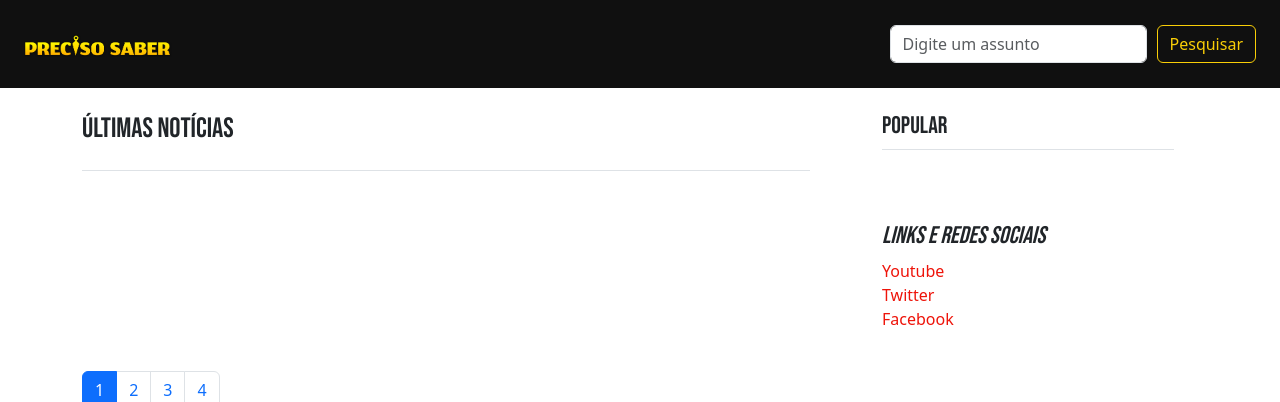
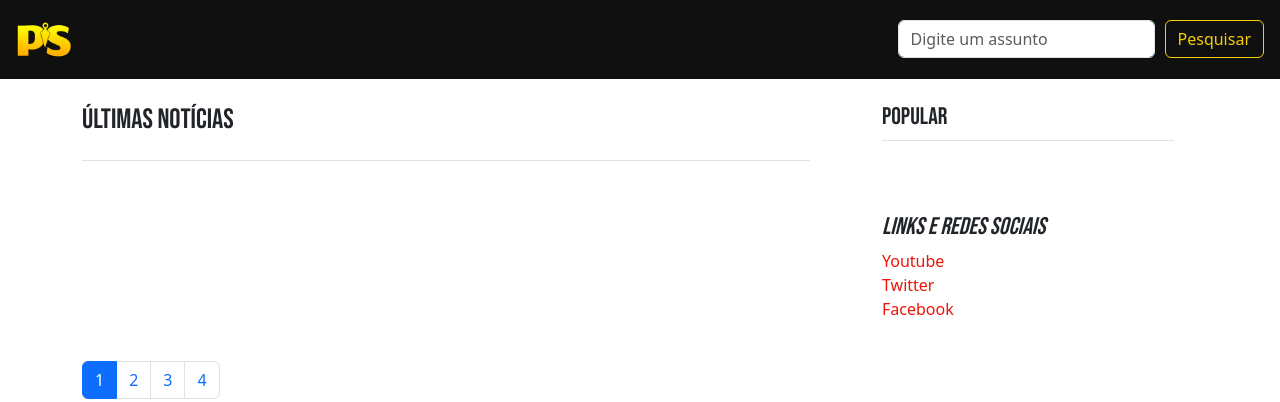
Before and after one commit to TierryBr/blog-preciso-saber, a Django app: page / in a window 1280 px wide. Shown: the top 402 px of the page. Run offline with Django 4.2, Linux system fonts and the light colour scheme; data that the repository does not hold is empty; some libraries are stand-ins or nearby versions.

Commit message:
update logo

```diff
--- a/templates/layout.html
+++ b/templates/layout.html
@@ -292,7 +292,7 @@
   </head>
   <body>
 
-  <div class="container-header py-3 px-4">
+  <div class="container-header py-2 px-3">
     <!-- <div class="row flex-nowrap justify-content-between align-items-center">
       <div class="col-4 pt-1">
         <a class="blog-header-logo text-dark" href="/">
@@ -308,7 +308,7 @@
     </div> -->
     <nav class="navbar navbar-expand-lg navbar-light">
       <a class="navbar-brand" href="/">
-        <img class="img-logo" src="{% static '/img/logo_nome.png' %}" alt="Preciso saber" width="80%" height="80%">
+        <img class="img-logo" src="{% static '/img/logo.png' %}" alt="Preciso saber" width="30%" height="30%">
       </a>
       <button class="navbar-toggler" type="button" data-bs-toggle="collapse" data-bs-target="#collapse" aria-expanded="false" aria-label="Toggle navigation">
         <span class="navbar-toggler-icon"></span>
```
